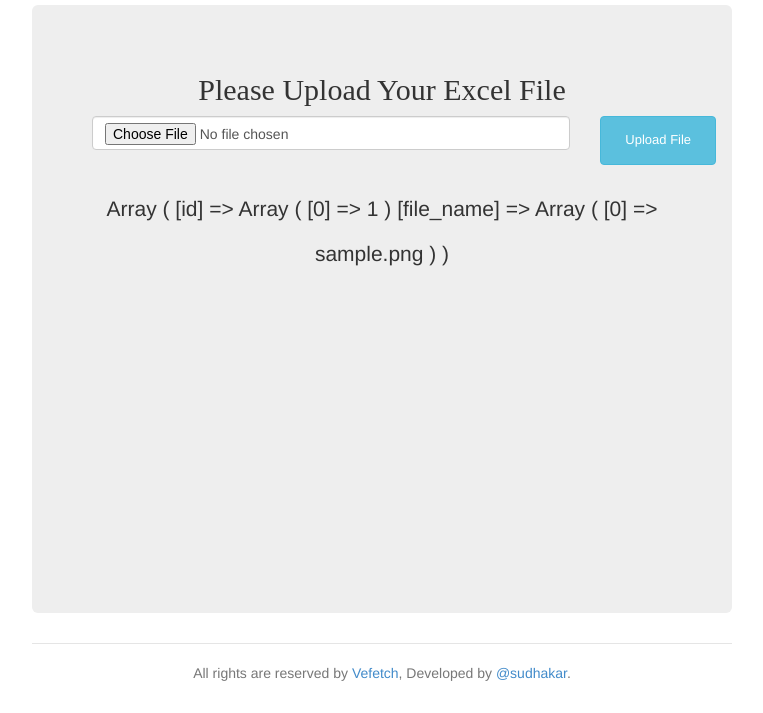
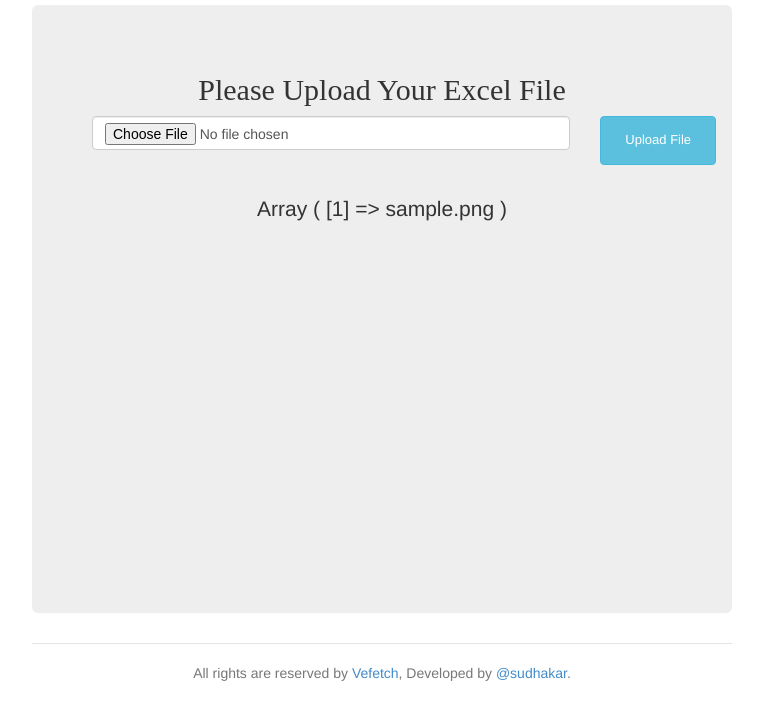
Before and after one commit to asudhakar/myworks, a PHP site: page /vfetch/vidhyasaagar/index.php in a window 1280 px wide. Shown: the part 191-904 px from the top of the page, without its empty margins (258-1021 px from the left). Run offline with PHP 8.4, Linux system fonts and the light colour scheme; the visitor is signed in with stand-in values (Sample User, id 1); tables that the repository leaves empty or names only in its code hold one stand-in row (values such as "Sample post"); some libraries are stand-ins or nearby versions.

Commit message:
testing in array

```diff
--- a/vfetch/vidhyasaagar/index.php
+++ b/vfetch/vidhyasaagar/index.php
@@ -46,8 +46,7 @@
         $link = db_connect_local();
         $result = executeQuery($sql, $link);
         while($row = mysqli_fetch_assoc($result)) {
-          $final_output['id'][] = $row['id'];
-          $final_output['file_name'][] = $row['file_name'];
+          $final_output[$row['id']] = $row['file_name'];
         }
         print_r($final_output);
 
```
